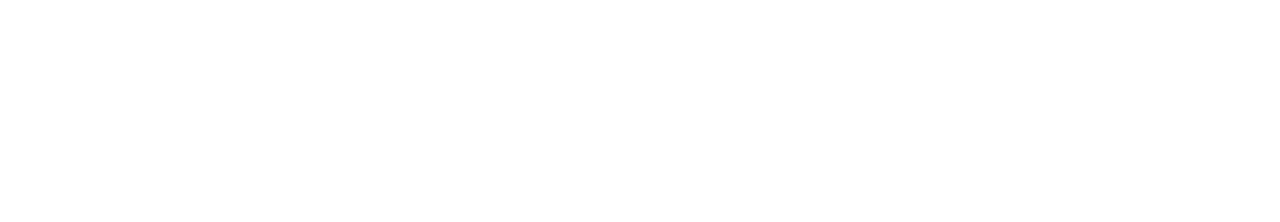
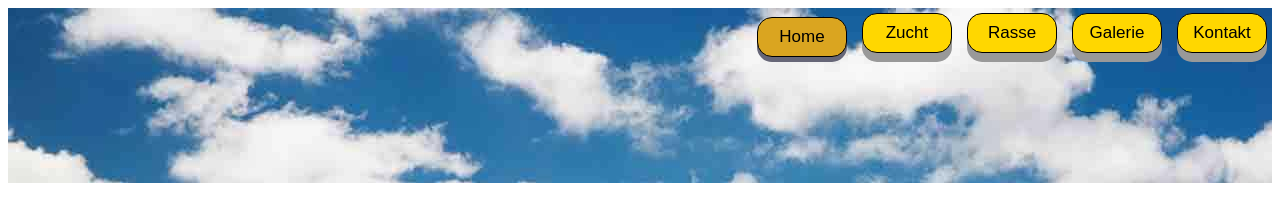
Before and after one commit to LeonGudert/Website-Katzenzucht, a plain HTML site: page index.html in a window 1280 px wide. Drawn offline with Linux system fonts and the light colour scheme.

Commit message:
Add header

```diff
--- a/index.html
+++ b/index.html
@@ -8,6 +8,13 @@
     <link rel="stylesheet" href="style.css">
 </head>
 <body>
+    <div class="Header">
+        <button id="Homebutton" class="Button" type="button">Home</button>
+        <button class="Button" type="button">Zucht</button>
+        <button class="Button" type="button">Rasse</button>
+        <button class="Button" type="button">Galerie</button>
+        <button class="Button" type="button">Kontakt</button>
 
+    </div>
 </body>
 </html>
--- a/style.css
+++ b/style.css
@@ -0,0 +1,44 @@
+body {
+    display: flex;
+
+}
+
+.Header {
+    background-image: url("img/Altai.jpg");
+    height: 175px;
+    display: flex;
+    flex-grow: 1;
+    justify-content: right;
+    align-items: flex-start;
+    gap: 5px;
+
+}
+
+.Button {
+    height: 40px;
+    width: 90px;
+    border-radius: 15px;
+    margin-top: 5px;
+    margin-right: 5px;
+    margin-left: 5px;
+    font-size: 17px;
+    background-color: gold;
+    text-align: center;
+    border: 1px solid black;
+    cursor: pointer;
+    box-shadow: 0 9px #999;
+}
+
+.Button:active {
+    background-color: goldenrod;
+    box-shadow: 0 5px #667;
+    transform: translateY(4px);
+
+}
+
+.Button#Homebutton{
+    background-color: goldenrod;
+    box-shadow: 0 5px #667;
+    transform: translateY(4px);
+    cursor: auto;
+}
```
Also changed, not shown: img/Altai.jpg (added).
